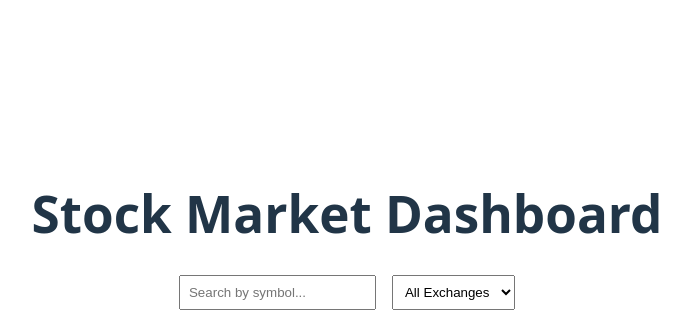
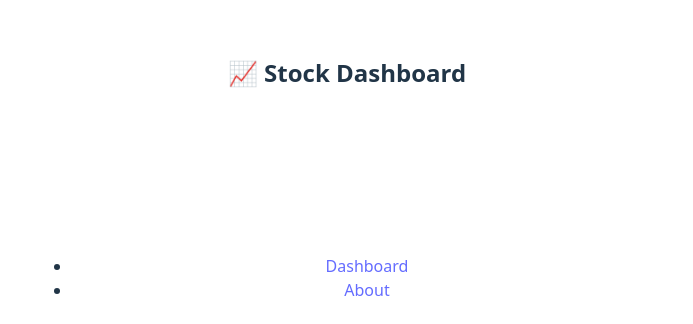
Before and after one commit to angiervr81/Stock_Market_Dashboard, a React (Vite) app in the folder stockMarketDash/: page / in a window 1280 px wide. Shown: the part 120-444 px from the top of the page, without its empty margins (293-986 px from the left). Built offline with nearby package versions, Linux system fonts and the light colour scheme; no server answers.

Commit message:
Update App.jsx
importing navbar and including navbar to return

```diff
--- a/stockMarketDash/src/App.jsx
+++ b/stockMarketDash/src/App.jsx
@@ -2,6 +2,7 @@ import {useEffect, useState } from 'react'
 import StockRow from './Components/StockRow'
 import Filters from "./Components/Filters"
 import SummaryStats from "./Components/SummaryStats"
+import NavBar from "./Components/NavBar"
 import './App.css'
 
 const API_KEY = import.meta.env.VITE_APP_API_KEY
@@ -64,6 +65,7 @@ function App() {
 
   return (
     <div className='whole-page'>
+      <NavBar/>
       <h1>Stock Market Dashboard</h1>
         <Filters
           searchInput={searchInput}
```
